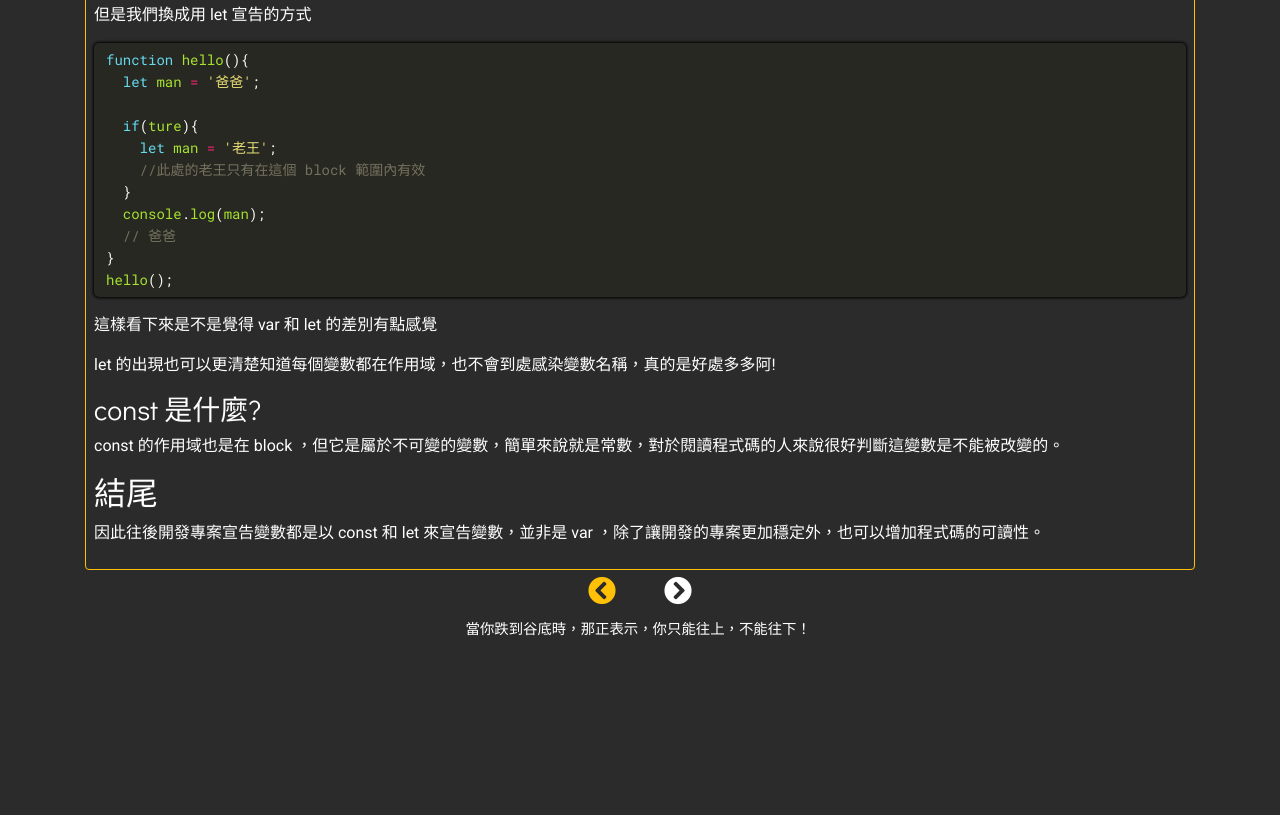
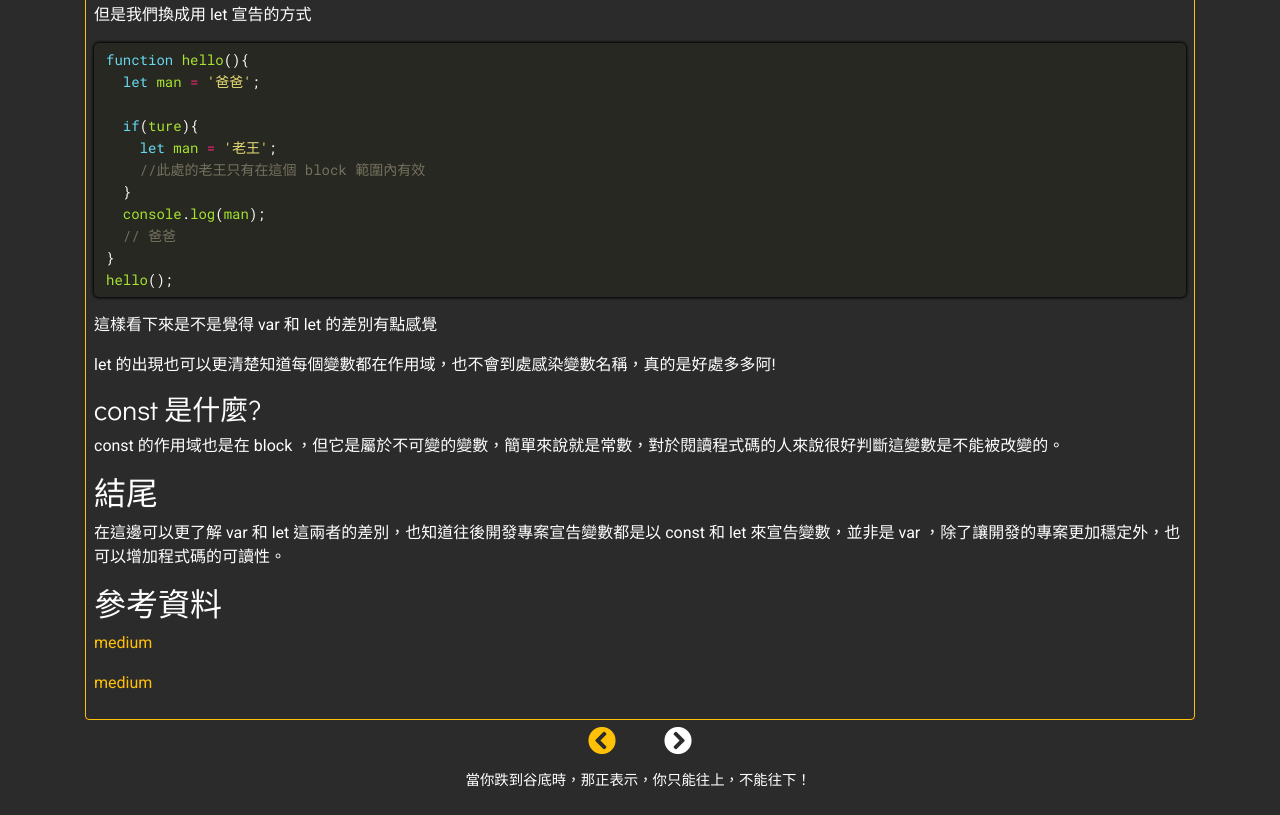
Before and after one commit to Aweiisacat/Aweiisacat.github.io, a plain HTML site: page blog/var.let.const/index.html in a window 1280 px wide. Shown: the part 802-1617 px from the top of the page. Before the commit the page ends 1467 px from the top, so only its background shows below. Drawn offline with Linux system fonts and the light colour scheme; some icons are missing.

Commit message:
新增參考網址

```diff
--- a/blog/var.let.const/index.html
+++ b/blog/var.let.const/index.html
@@ -113,7 +113,10 @@
 <h3 id="const-是什麼">const 是什麼?</h3>
 <p>const 的作用域也是在 block ，但它是屬於不可變的變數，簡單來說就是常數，對於閱讀程式碼的人來說很好判斷這變數是不能被改變的。</p>
 <h2 id="結尾">結尾</h2>
-<p>因此往後開發專案宣告變數都是以 const 和 let 來宣告變數，並非是 var ，除了讓開發的專案更加穩定外，也可以增加程式碼的可讀性。</p>
+<p>在這邊可以更了解 var 和 let 這兩者的差別，也知道往後開發專案宣告變數都是以 const 和 let 來宣告變數，並非是 var ，除了讓開發的專案更加穩定外，也可以增加程式碼的可讀性。</p>
+<h2 id="參考資料">參考資料</h2>
+<p><a href="https://medium.com/@realdennis/%E9%96%92%E8%81%8A-var%E8%88%87let%E7%9A%84%E6%87%B6%E4%BA%BA%E5%8C%85-javascript-b5a3f40ee28d">medium</a></p>
+<p><a href="https://medium.com/@totoroLiu/javascript-var-let-const-%E5%B7%AE%E7%95%B0-e3d930521230">medium</a></p>
 
   </div>
 </div>
```
